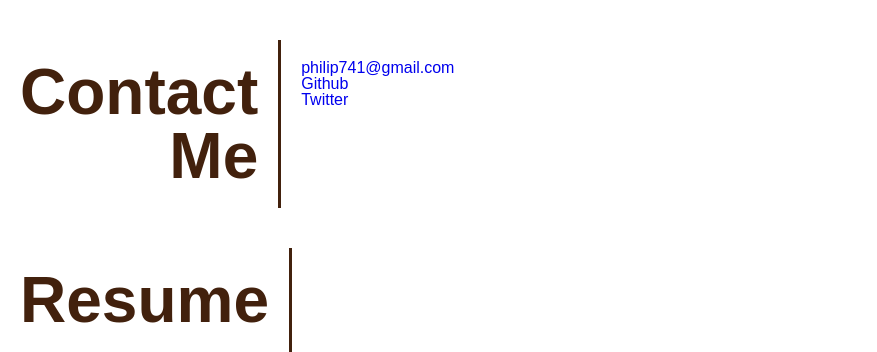
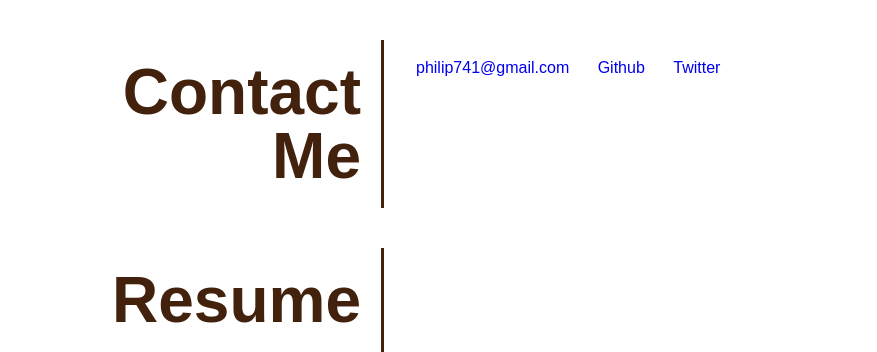
Before and after one commit to Philip741/portfolio, a plain HTML site: page index.html in a window 1280 px wide. Shown: the part 1192-1544 px from the top of the page, without its empty margins (0-877 px from the left). Drawn offline with Linux system fonts and the light colour scheme.

Commit message:
Added style for li element in Contact me section

```diff
--- a/assets/style.css
+++ b/assets/style.css
@@ -27,6 +27,12 @@ p {
 h3 {
     color: var(--brown);
     font-size:4em;
+}
+
+li {
+    display: inline;
+    padding:2px;
+    margin: 10px;
 }
 .name_logo {
     color: var(--darkerblue);
@@ -62,7 +68,7 @@ h3 {
 
   padding: 20px;
   /*Changing basis to at least 10% will stack sections*/
-  flex-basis: 20%;
+  flex-basis: 30%;
 }
 #about_me_container {
     flex-basis: 70%;
```
